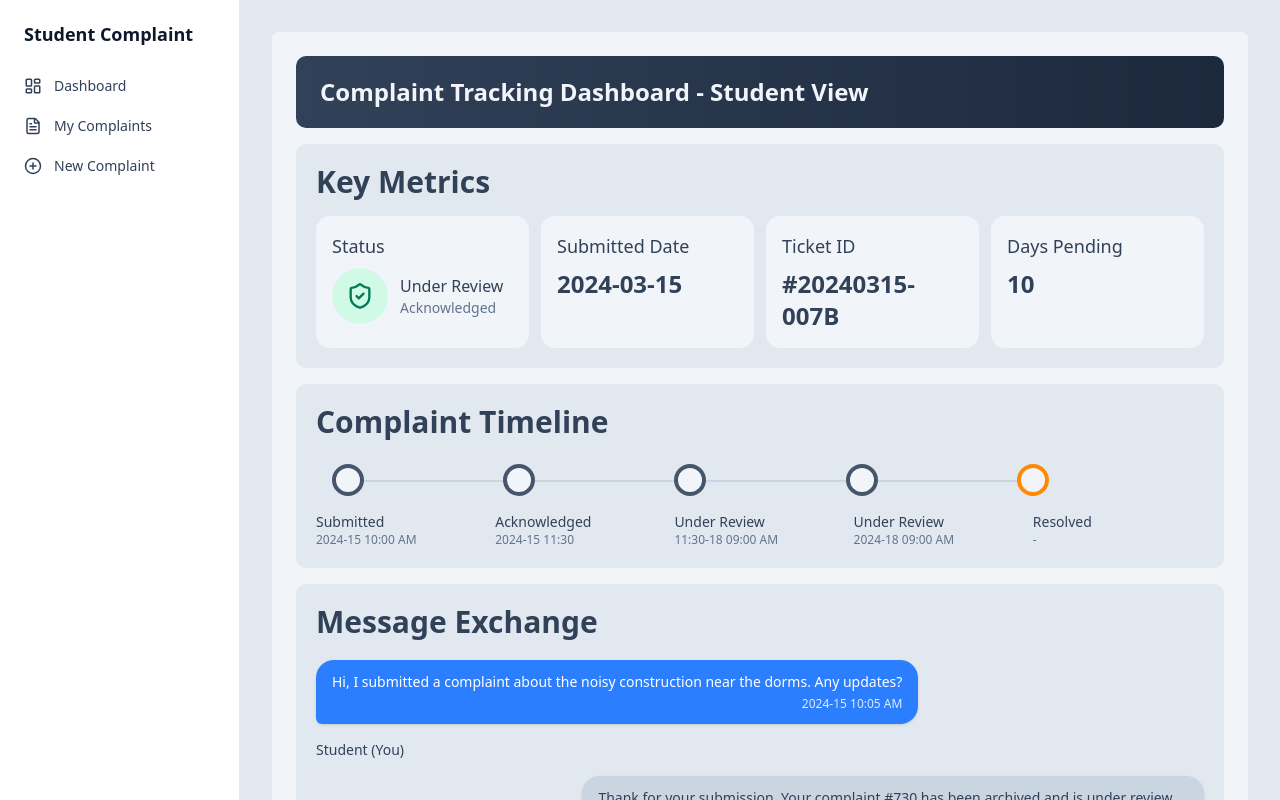
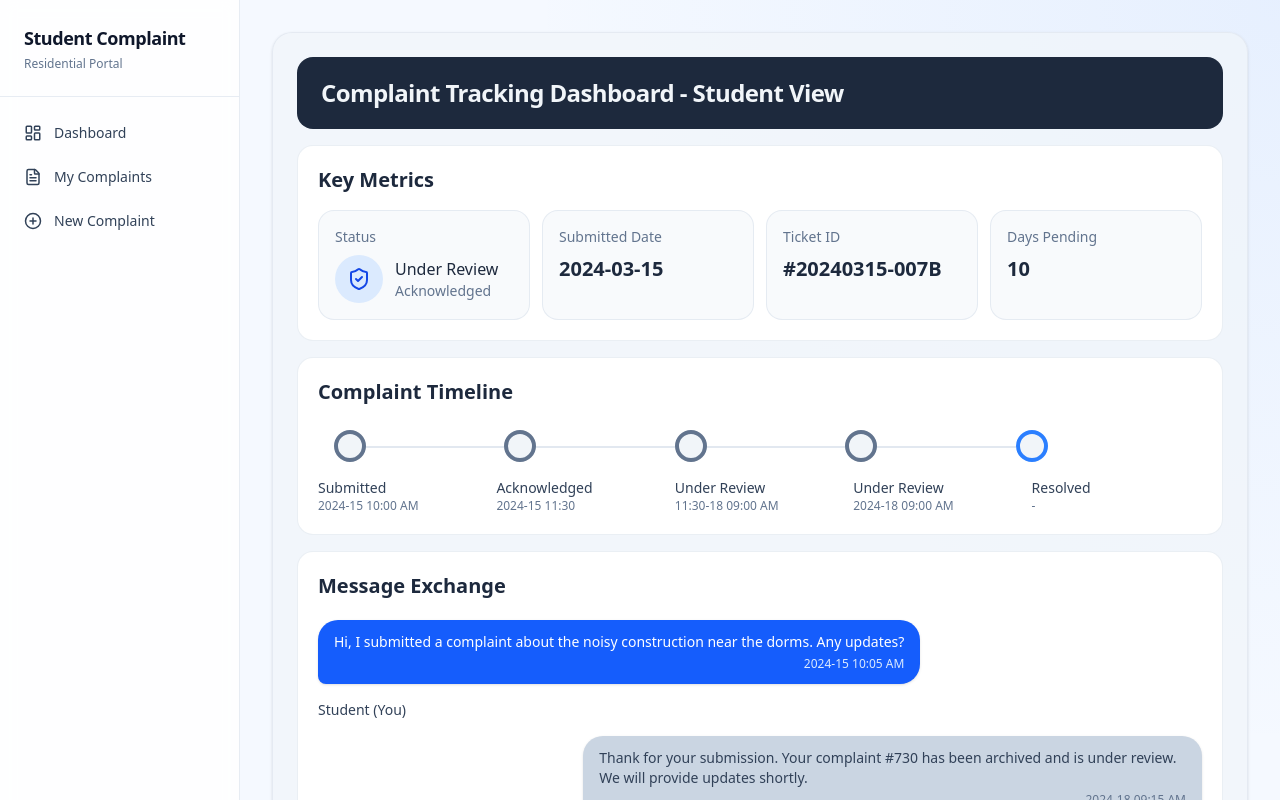
Before and after one commit to AhmadIrfan-9/OnlineResidentialComplaintSystem, a Next.js app: page /dashboard in a window 1280 px wide. Shown: the top 800 px of the page. Built offline with nearby package versions, Linux system fonts and the light colour scheme.

Commit message:
refactor: enhance dashboard and complaint submission UI, update styles and layout

```diff
--- a/src/app/dashboard/page.tsx
+++ b/src/app/dashboard/page.tsx
@@ -10,49 +10,49 @@ export default function DashboardPage() {
   ];
 
   return (
-    <main className="min-h-screen bg-slate-200 p-4 md:p-8">
-      <div className="mx-auto max-w-6xl space-y-4 rounded-sm bg-slate-100 p-4 md:p-6">
-        <header className="rounded-lg bg-gradient-to-r from-slate-700 to-slate-800 px-6 py-5">
-          <h1 className="text-2xl font-semibold text-slate-100">
+    <main className="min-h-screen p-4 md:p-8">
+      <div className="mx-auto max-w-6xl space-y-4 rounded-2xl border border-slate-200/80 bg-slate-100/70 p-4 shadow-sm md:p-6">
+        <header className="rounded-xl bg-slate-800 px-6 py-5">
+          <h1 className="text-xl font-semibold tracking-tight text-slate-100 md:text-2xl">
             Complaint Tracking Dashboard - Student View
           </h1>
         </header>
 
-        <section className="rounded-lg bg-slate-200 p-5">
-          <h2 className="mb-4 text-3xl font-semibold text-slate-700">Key Metrics</h2>
+        <section className="rounded-xl border border-slate-200/70 bg-white p-5">
+          <h2 className="mb-4 text-xl font-semibold text-slate-800">Key Metrics</h2>
           <div className="grid gap-3 md:grid-cols-4">
-            <div className="rounded-xl bg-slate-100 p-4">
-              <p className="mb-2 text-lg text-slate-700">Status</p>
+            <div className="rounded-xl border border-slate-200/80 bg-slate-50 p-4">
+              <p className="mb-2 text-sm font-medium text-slate-500">Status</p>
               <div className="flex items-center gap-3">
-                <div className="flex h-14 w-14 items-center justify-center rounded-full bg-emerald-100 text-emerald-700">
-                  <ShieldCheck className="h-7 w-7" />
+                <div className="flex h-12 w-12 items-center justify-center rounded-full bg-blue-100 text-blue-700">
+                  <ShieldCheck className="h-6 w-6" />
                 </div>
                 <div>
-                  <p className="text-base font-medium text-slate-700">Under Review</p>
+                  <p className="text-base font-medium text-slate-800">Under Review</p>
                   <p className="text-sm text-slate-500">Acknowledged</p>
                 </div>
               </div>
             </div>
 
-            <div className="rounded-xl bg-slate-100 p-4">
-              <p className="mb-2 text-lg text-slate-700">Submitted Date</p>
-              <p className="text-2xl font-semibold text-slate-700">2024-03-15</p>
+            <div className="rounded-xl border border-slate-200/80 bg-slate-50 p-4">
+              <p className="mb-2 text-sm font-medium text-slate-500">Submitted Date</p>
+              <p className="text-xl font-semibold text-slate-800">2024-03-15</p>
             </div>
 
-            <div className="rounded-xl bg-slate-100 p-4">
-              <p className="mb-2 text-lg text-slate-700">Ticket ID</p>
-              <p className="text-2xl font-semibold text-slate-700">#20240315-007B</p>
+            <div className="rounded-xl border border-slate-200/80 bg-slate-50 p-4">
+              <p className="mb-2 text-sm font-medium text-slate-500">Ticket ID</p>
+              <p className="text-xl font-semibold text-slate-800">#20240315-007B</p>
             </div>
 
-            <div className="rounded-xl bg-slate-100 p-4">
-              <p className="mb-2 text-lg text-slate-700">Days Pending</p>
-              <p className="text-2xl font-semibold text-slate-700">10</p>
+            <div className="rounded-xl border border-slate-200/80 bg-slate-50 p-4">
+              <p className="mb-2 text-sm font-medium text-slate-500">Days Pending</p>
+              <p className="text-xl font-semibold text-slate-800">10</p>
             </div>
           </div>
         </section>
 
-        <section className="rounded-lg bg-slate-200 p-5">
-          <h2 className="mb-6 text-3xl font-semibold text-slate-700">
+        <section className="rounded-xl border border-slate-200/70 bg-white p-5">
+          <h2 className="mb-6 text-xl font-semibold text-slate-800">
             Complaint Timeline
           </h2>
 
@@ -60,14 +60,14 @@ export default function DashboardPage() {
             {timeline.map((step, index) => (
               <div key={`${step.title}-${index}`} className="relative flex-1">
                 {index < timeline.length - 1 && (
-                  <span className="absolute left-5 right-0 top-4 block h-[2px] bg-slate-300" />
+                  <span className="absolute left-5 right-0 top-4 block h-[2px] bg-slate-200" />
                 )}
                 <span
                   className={`relative z-10 block h-8 w-8 rounded-full border-4 ${
                     step.current
-                      ? "border-orange-400 bg-slate-100"
+                      ? "border-blue-500 bg-slate-100"
                       : step.active
-                        ? "border-slate-600 bg-slate-100"
+                        ? "border-slate-500 bg-slate-100"
                         : "border-slate-400 bg-slate-100"
                   }`}
                 />
@@ -85,12 +85,12 @@ export default function DashboardPage() {
           </div>
         </section>
 
-        <section className="rounded-lg bg-slate-200 p-5">
-          <h2 className="mb-5 text-3xl font-semibold text-slate-700">Message Exchange</h2>
+        <section className="rounded-xl border border-slate-200/70 bg-white p-5">
+          <h2 className="mb-5 text-xl font-semibold text-slate-800">Message Exchange</h2>
 
           <div className="space-y-4">
             <div className="flex justify-start">
-              <div className="max-w-[70%] rounded-2xl rounded-bl-sm bg-blue-500 px-4 py-3 text-sm text-white shadow-sm">
+              <div className="max-w-[70%] rounded-2xl rounded-bl-sm bg-blue-600 px-4 py-3 text-sm text-white shadow-sm">
                 <p>
                   Hi, I submitted a complaint about the noisy construction near the dorms.
                   Any updates?
--- a/src/app/globals.css
+++ b/src/app/globals.css
@@ -48,25 +48,25 @@
 }
 
 :root {
-  --radius: 0.625rem;
-  --background: oklch(1 0 0);
-  --foreground: oklch(0.145 0 0);
-  --card: oklch(1 0 0);
-  --card-foreground: oklch(0.145 0 0);
+  --radius: 0.75rem;
+  --background: oklch(0.98 0.01 260);
+  --foreground: oklch(0.24 0.02 260);
+  --card: oklch(0.995 0.005 260);
+  --card-foreground: oklch(0.24 0.02 260);
   --popover: oklch(1 0 0);
   --popover-foreground: oklch(0.145 0 0);
-  --primary: oklch(0.205 0 0);
-  --primary-foreground: oklch(0.985 0 0);
-  --secondary: oklch(0.97 0 0);
-  --secondary-foreground: oklch(0.205 0 0);
-  --muted: oklch(0.97 0 0);
-  --muted-foreground: oklch(0.556 0 0);
-  --accent: oklch(0.97 0 0);
-  --accent-foreground: oklch(0.205 0 0);
+  --primary: oklch(0.57 0.17 257);
+  --primary-foreground: oklch(0.99 0.01 260);
+  --secondary: oklch(0.96 0.01 260);
+  --secondary-foreground: oklch(0.3 0.02 260);
+  --muted: oklch(0.96 0.01 260);
+  --muted-foreground: oklch(0.5 0.02 260);
+  --accent: oklch(0.94 0.03 255);
+  --accent-foreground: oklch(0.29 0.03 260);
   --destructive: oklch(0.577 0.245 27.325);
-  --border: oklch(0.922 0 0);
-  --input: oklch(0.922 0 0);
-  --ring: oklch(0.708 0 0);
+  --border: oklch(0.9 0.01 260);
+  --input: oklch(0.9 0.01 260);
+  --ring: oklch(0.65 0.15 257);
   --chart-1: oklch(0.646 0.222 41.116);
   --chart-2: oklch(0.6 0.118 184.704);
   --chart-3: oklch(0.398 0.07 227.392);
@@ -119,10 +119,9 @@
 @layer base {
   * {
     @apply border-border outline-ring/50;
-    @apply border-border outline-ring/50;
   }
   body {
-    @apply bg-background text-foreground;
-    @apply bg-background text-foreground;
+    @apply bg-background text-foreground antialiased;
+    background-image: radial-gradient(circle at top right, rgba(59, 130, 246, 0.08), transparent 45%);
   }
 }
--- a/src/app/layout.tsx
+++ b/src/app/layout.tsx
@@ -46,24 +46,25 @@ export default function RootLayout({
   return (
     <html lang="en">
       <body
-        className={`${geistSans.variable} ${geistMono.variable} bg-slate-50 antialiased`}
+        className={`${geistSans.variable} ${geistMono.variable}`}
       >
         <AuthProvider>
           <div className="min-h-screen md:grid md:grid-cols-[240px_1fr]">
-            <aside className="hidden border-r border-slate-200 bg-white md:block">
-              <div className="px-6 py-5">
-                <h1 className="text-lg font-semibold text-slate-900">
+            <aside className="hidden border-r border-slate-200/80 bg-white/85 backdrop-blur md:block">
+              <div className="border-b border-slate-200/80 px-6 py-6">
+                <h1 className="text-lg font-semibold tracking-tight text-slate-900">
                   Student Complaint
                 </h1>
+                <p className="mt-1 text-xs text-slate-500">Residential Portal</p>
               </div>
-              <nav className="space-y-1 px-3">
+              <nav className="space-y-1 px-3 py-4">
                 {navItems.map((item) => {
                   const Icon = item.icon;
                   return (
                     <Link
                       key={item.href}
                       href={item.href}
-                      className="flex items-center gap-3 rounded-lg px-3 py-2 text-sm font-medium text-slate-700 transition hover:bg-slate-100 hover:text-slate-900"
+                      className="flex items-center gap-3 rounded-xl px-3 py-2.5 text-sm font-medium text-slate-700 transition hover:bg-slate-100 hover:text-slate-900"
                     >
                       <Icon size={18} />
                       <span>{item.label}</span>
@@ -75,15 +76,15 @@ export default function RootLayout({
 
             <main className="pb-20 md:pb-0">{children}</main>
 
-            <nav className="fixed bottom-0 left-0 right-0 z-50 border-t border-slate-200 bg-white md:hidden">
-              <div className="grid grid-cols-3">
+            <nav className="fixed bottom-0 left-0 right-0 z-50 border-t border-slate-200/80 bg-white/95 backdrop-blur md:hidden">
+              <div className="grid grid-cols-3 px-1 py-1">
                 {navItems.map((item) => {
                   const Icon = item.icon;
                   return (
                     <Link
                       key={item.href}
                       href={item.href}
-                      className="flex flex-col items-center justify-center gap-1 px-2 py-3 text-xs font-medium text-slate-700 transition hover:bg-slate-100 hover:text-slate-900"
+                      className="flex flex-col items-center justify-center gap-1 rounded-lg px-2 py-2.5 text-xs font-medium text-slate-700 transition hover:bg-slate-100 hover:text-slate-900"
                     >
                       <Icon size={18} />
                       <span>{item.label}</span>
--- a/src/app/student/new/page.tsx
+++ b/src/app/student/new/page.tsx
@@ -65,9 +65,9 @@ export default function NewComplaintPage() {
   };
 
   return (
-    <main className="min-h-screen bg-gradient-to-b from-slate-200 to-slate-300 p-4 md:p-10">
-      <section className="mx-auto w-full max-w-3xl rounded-2xl border border-slate-200 bg-slate-100/95 p-6 shadow-xl md:p-8">
-        <h1 className="mb-8 text-center text-4xl font-bold tracking-tight text-slate-800">
+    <main className="min-h-screen p-4 md:p-10">
+      <section className="mx-auto w-full max-w-3xl rounded-2xl border border-slate-200/80 bg-white p-6 shadow-sm md:p-8">
+        <h1 className="mb-8 text-center text-3xl font-bold tracking-tight text-slate-800 md:text-4xl">
           Submit a Complaint
         </h1>
 
@@ -192,7 +192,7 @@ export default function NewComplaintPage() {
               <Button
                 type="button"
                 variant="outline"
-                className="h-10 border-blue-300 text-blue-700 hover:bg-blue-50"
+                className="h-10 border-blue-200 text-blue-700 hover:bg-blue-50"
                 onClick={() => fileInputRef.current?.click()}
               >
                 <Paperclip className="mr-2 h-4 w-4" />
@@ -267,7 +267,7 @@ export default function NewComplaintPage() {
           <div className="pt-5 text-center">
             <Button
               type="submit"
-              className="h-11 min-w-40 bg-blue-500 text-base font-semibold hover:bg-blue-600"
+              className="h-11 min-w-40 bg-blue-600 text-base font-semibold hover:bg-blue-700"
             >
               Submit
             </Button>
```
Also changed, not shown: 2 other files (tests, documents, lock files or other folders).
